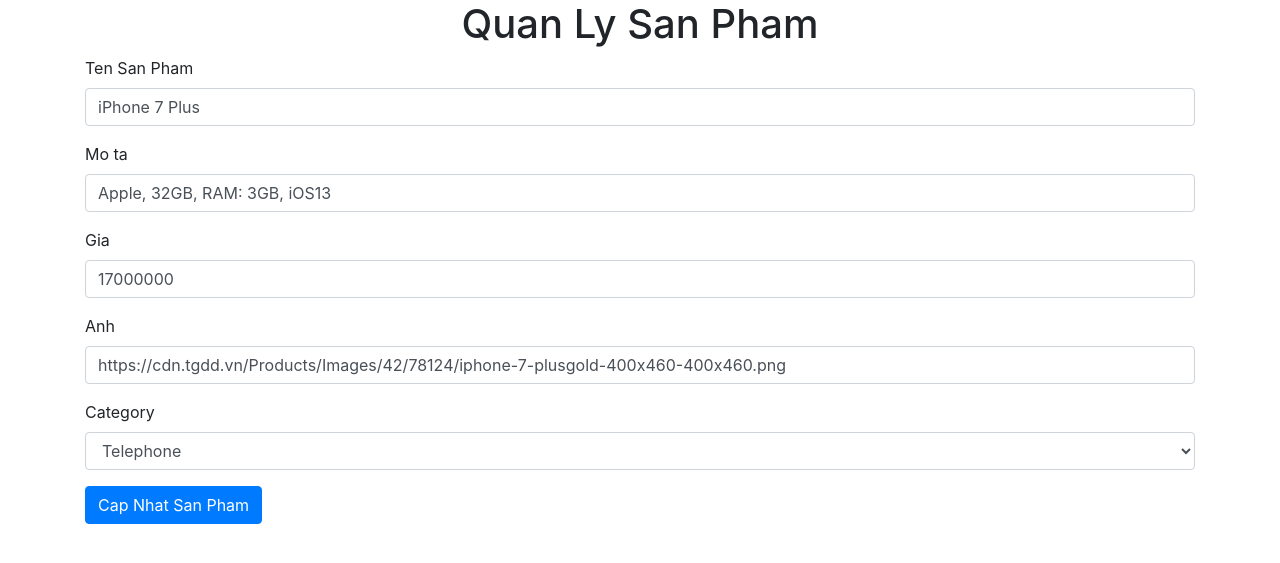
After one commit to DoanDong123/saleappv1, a Flask app: page /products/add?product_id=1 in a window 1280 px wide. The commit adds this page. Shown: the top 563 px of the page. Run offline with Flask 2, Linux system fonts and the light colour scheme; some libraries are stand-ins or nearby versions.

Commit message:
update code 2707

```diff
--- a/saleapp/dao.py
+++ b/saleapp/dao.py
@@ -15,6 +15,60 @@ def read_products(keyword=None, from_price=None, to_price=None):
 
     return products
 
+
+
+
+def read_categories():
+    with open(os.path.join(app.root_path,'data/categories.json'), encoding="utf-8") as f:
+        categories = json.load(f)
+    return categories
+
+def read_product_by_id(product_id):
+    products = read_products()
+    for p in products:
+        if p["id"] == product_id:
+            return p
+    return None
+
+def add_products (name, description, price, image, category):
+    products = read_products()
+
+    products.append({
+        "id": len(products) + 1,
+        "name": name,
+        "description": description,
+        "price": float(price),
+        "image": image,
+        "category_id": int(category)
+    })
+
+    return update_product_json(products)
+
+def update_product(product_id, name, description, price, image, category):
+    products =read_products()
+    for p in products:
+        if p["id"] == int(product_id):
+            p["name"] = name
+            p["description"] = description
+            p["price"] = float(price)
+            p["image"] = image
+            p["category"] = int(category)
+
+            break
+
+    return update_product_json(products)
+
+def update_product_json(products):
+    try:
+        with open(os.path.join(app.root_path, 'data/products.json'), "w", encoding="utf-8") as f:
+            json.dump(products, f, ensure_ascii=False, indent=4)
+
+        return True
+    except:
+        ex = Exception
+        return False
+
+
 def read_products_by_cate_id(cate_id):
     return [product for product in read_products() if product["category_id"] == cate_id]
     # products = read_products()
--- /dev/null
+++ b/saleapp/data/categories.json
@@ -0,0 +1,7 @@
+[{
+ "id": 1,
+ "name": "Telephone"
+}, {
+ "id": 2,
+ "name": "Tablet"
+}]
--- a/saleapp/data/products.json
+++ b/saleapp/data/products.json
@@ -1,22 +1,67 @@
-[{
+[
+    {
         "id": 1,
         "name": "iPhone 7 Plus",
         "description": "Apple, 32GB, RAM: 3GB, iOS13",
         "price": 17000000,
         "image": "https://cdn.tgdd.vn/Products/Images/42/78124/iphone-7-plusgold-400x460-400x460.png",
         "category_id": 1
-}, {
+    },
+    {
         "id": 2,
         "name": "iPad Pro 2020",
         "description": "Apple, 128GB, RAM: 6GB",
- "price": 37000000,
+        "price": 37000000.0,
         "image": "https://cdn.tgdd.vn/Products/Images/522/221775/ipad-pro-12-9-inch-wifi-128gb-2020-xam-400x460-1-400x460.png",
         "category_id": 2
-}, {
+    },
+    {
         "id": 3,
         "name": "Galaxy Note 10 Plus",
         "description": "Samsung, 64GB, RAML: 6GB",
         "price": 24000000,
         "image": "https://cdn.tgdd.vn/Products/Images/42/214909/samsung-galaxynote-10-lite-chi-tiet-1-400x460.png",
         "category_id": 1
-}]
+    },
+    {
+        "id": 4,
+        "name": "1",
+        "description": "2",
+        "price": 23.0,
+        "image": "213",
+        "category_id": 1
+    },
+    {
+        "id": 5,
+        "name": "122",
+        "description": "2",
+        "price": 23.0,
+        "image": "213",
+        "category_id": 1
+    },
+    {
+        "id": 6,
+        "name": "1222",
+        "description": "23",
+        "price": 23.0,
+        "image": "213",
+        "category_id": 1,
+        "category": 1
+    },
+    {
+        "id": 7,
+        "name": "Galaxy",
+        "description": "SamSung",
+        "price": 50.0,
+        "image": "Tranh",
+        "category_id": 2
+    },
+    {
+        "id": 8,
+        "name": "122123213",
+        "description": "2",
+        "price": 23.0,
+        "image": "213123213",
+        "category_id": 1
+    }
+]
--- a/saleapp/main.py
+++ b/saleapp/main.py
@@ -1,4 +1,4 @@
-from flask import render_template, request
+from flask import render_template, request, redirect, url_for
 from saleapp import app
 from saleapp import dao
 
@@ -6,6 +6,7 @@ from saleapp import dao
 @app.route("/")
 def index():
     return render_template("index.html")
+
 
 @app.route("/products")
 def product_list():
@@ -19,10 +20,40 @@ def product_list():
                                                                            from_price=from_price,
                                                                            to_price=to_price))
 
+
+@app.route("/products/add", methods=["get", "post"])
+def product_add():
+    err_msg = None
+    if request.method.lower() == "post":
+        if request.args.get("product_id"): # Update
+            d = dict(request.form.copy())
+            d["product_id"] = int(request.args["product_id"])
+            if dao.update_product(**d):
+                return redirect(url_for('product_list'))
+            else:
+                err_msg = "Somthing wrong"
+        else: # ADD
+            if dao.add_products(**dict(request.form)):
+                return redirect(url_for('product_list'))
+            else:
+                err_msg = "Somthing wrong"
+
+    categories = dao.read_categories()
+
+    product = None
+    if request.args["product_id"]:
+
+        product = dao.read_product_by_id(int(request.args["product_id"]))
+
+    return render_template("product-add.html", categories=categories, product=product, err_msg=err_msg)
+
+
+
 @app.route("/products/<int:category_id>")
 def product_list_by_cate(category_id):
     return render_template("product-list.html", products=dao.read_products_by_cate_id(cate_id=category_id))
 
 
+
 if __name__ == "__main__":
     app.run(debug=True)
--- a/saleapp/static/css/style.css
+++ b/saleapp/static/css/style.css
@@ -1,8 +1,5 @@
 *{
     font-family: tahoma;
-}
-body{
-    background-color: blue;
 }
 h1{
     text-align: center;
--- a/saleapp/templates/index.html
+++ b/saleapp/templates/index.html
@@ -3,7 +3,7 @@
 <head>
     <meta charset="UTF-8">
     <title>Trang chủ</title>
-    <link href="{{ url_for('static', filename='css/style.css') }}" rel="stylesheet" />
+<!--    <link href="{{ url_for('static', filename='css/style.css') }}" rel="stylesheet" />-->
 </head>
 <body>
     <h1>WEBSITE BÁN HÀNG</h1>
--- /dev/null
+++ b/saleapp/templates/product-add.html
@@ -0,0 +1,51 @@
+<!DOCTYPE html>
+<html lang="en">
+<head>
+    <meta charset="UTF-8">
+    <title>Quan Ly San Pham</title>
+    <link rel="stylesheet" href="https://stackpath.bootstrapcdn.com/bootstrap/4.5.0/css/bootstrap.min.css" integrity="sha384-9aIt2nRpC12Uk9gS9baDl411NQApFmC26EwAOH8WgZl5MYYxFfc+NcPb1dKGj7Sk" crossorigin="anonymous">
+
+</head>
+<body>
+    <div class="container">
+        <h1 class="text-center">Quan Ly San Pham</h1>
+        <form  method="post">
+            <div class="form-group">
+                <label>Ten San Pham</label>
+                <input type="text" name="name" class="form-control" value="{{product.name}}" />
+            </div>
+            <div class="form-group">
+                <label>Mo ta</label>
+                <input type="text" name="description" class="form-control" value="{{product.description}}" />
+            </div>
+            <div class="form-group">
+                <label>Gia</label>
+                <input type="text" name="price" class="form-control" value="{{product.price}}" />
+            </div>
+            <div class="form-group">
+                <label>Anh</label>
+                <input type="text" name="image" class="form-control" value="{{product.image}}" />
+            </div>
+            <div class="form-group">
+                <label>Category</label>
+                <select class="form-control" name="category">
+                    {% for cat in categories %}
+                        {% if product.category == cat.id %}
+                        <option value="{{cat.id}}" selected>{{cat.name}}</option>
+                        {% else %}
+                        <option value="{{cat.id}}" >{{cat.name}}</option>
+                        {% endif %}
+                    {% endfor %}
+                </select>
+            </div>
+            <div class="form-group">
+                <input class="btn btn-primary" type="submit" value="{% if product %}Cap Nhat{% else %}Them{% endif %} San Pham"/>
+            </div>
+            {% if err_msg %}
+                <span>{{err_msg}}</span>
+            {% endif %}
+        </form>
+
+    </div>
+</body>
+</html>
--- a/saleapp/templates/product-list.html
+++ b/saleapp/templates/product-list.html
@@ -3,7 +3,7 @@
 <head>
     <meta charset="UTF-8">
     <title>Quản Lý sản phẩm</title>
-    <link href="{{ url_for('static', filename='css/style.css') }}" rel="stylesheet" />
+<!--    <link href="{{ url_for('static', filename='css/style.css') }}" rel="stylesheet" />-->
 </head>
 <body>
     <div>
@@ -32,12 +32,14 @@
                 <td>{{ product.description }}</td>
                 <td>{{ "{:,.1f}".format(product.price) }} VND</td>
                 <td>
-                    <a href="#">Cập nhật</a> |
+                    <a href="{{ url_for('product_add', product_id = product.id) }}">Cập nhật</a> |
                     <a href="#">Xóa</a>
                 </td>
             </tr>
             {% endfor %}
         </table>
+
+        <a class="btn btn-primary" href="{{ url_for('product_add') }}" >Them San Pham</a>
     </div>
 </body>
 </html>
```
Lines whose indentation alone changed are shown as unchanged.
